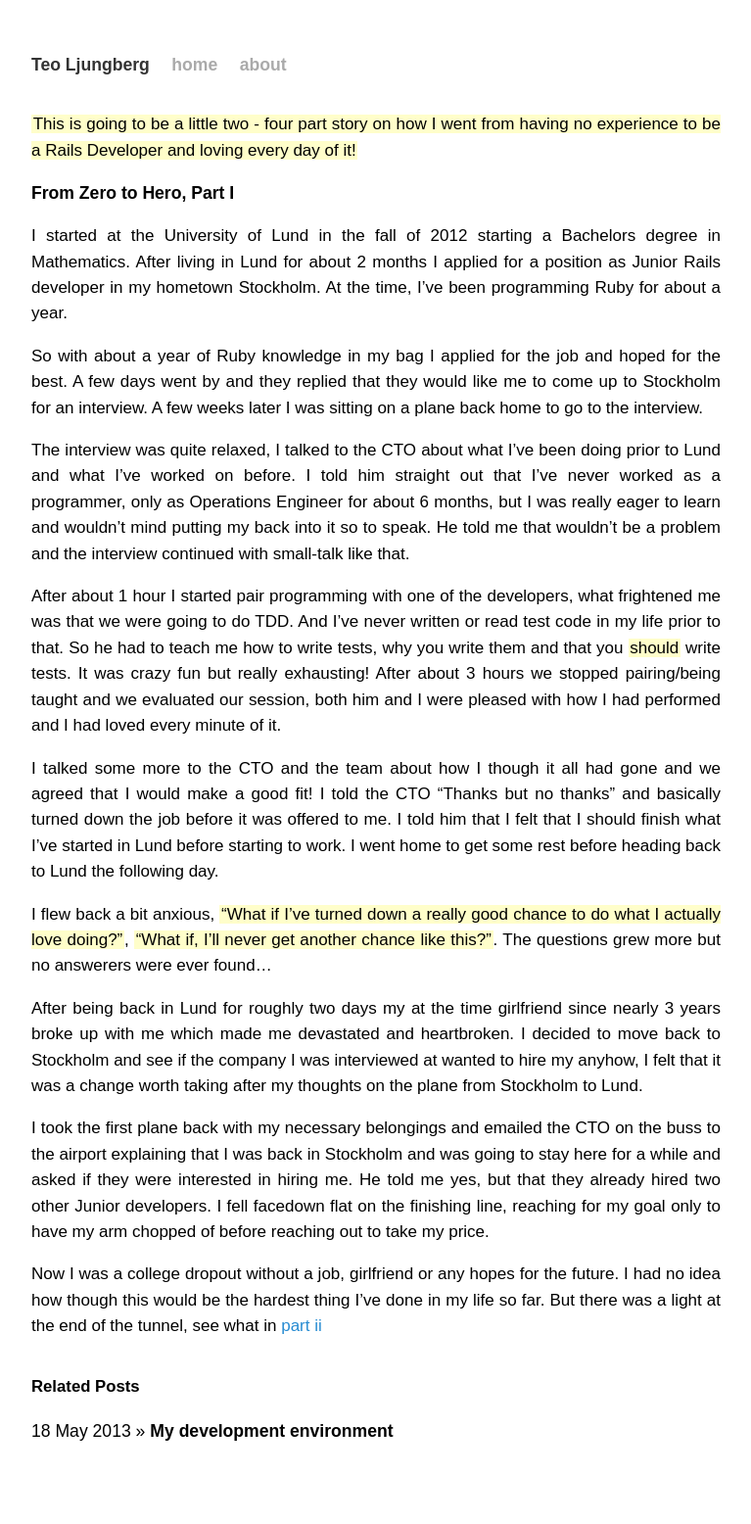
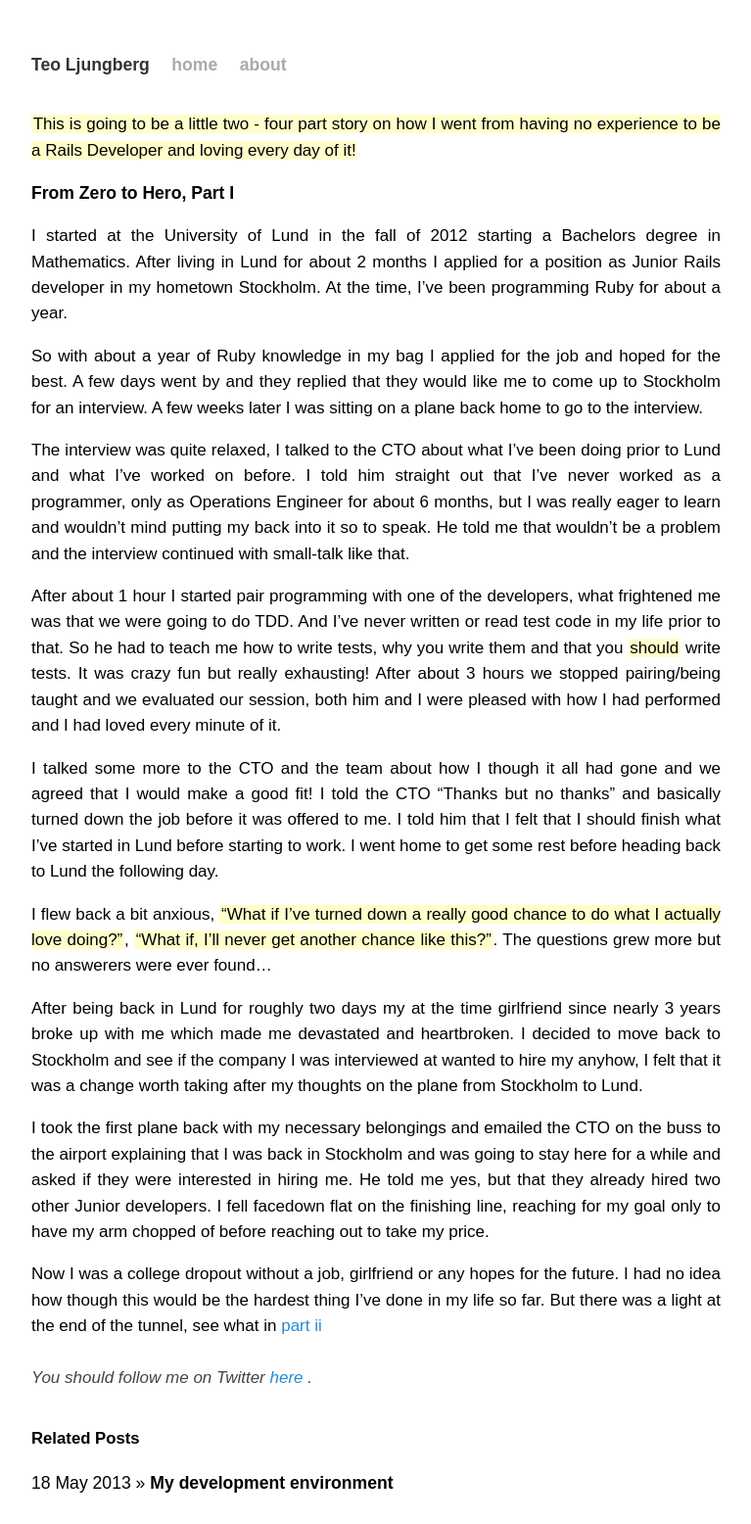
Before and after one commit to metamorfos/metamorfos.github.io, a Jekyll site: the page built from _posts/2013-04-17-from-zero-to-hero-part-1.md, in a window 1280 px wide. Shown: the whole page at 98% size, without its empty margins (256-1023 px from the left). Built offline with Jekyll 4.4.1, drawn with Linux system fonts in a browser that asks for light colours; before the commit the page ends 1503 px from its top, so only the background shows below that.

Commit message:
Added footer for with twitter link

```diff
--- a/_layouts/post.html
+++ b/_layouts/post.html
@@ -5,11 +5,17 @@ layout: default
     {{ content }}
 </div>
 
+<div id="follow">
+    <p id='twitter'>
+        You should follow me on Twitter <a href="{{ site.author.twitter }}" target="_blank" onClick="_gaq.push(['_trackEvent', 'Post', 'Click', 'Twitter']);">here </a>.
+    </p>
+</div>
+
 <div id="related">
     <h2> Related Posts </h2>
     <ul class="posts">
         {% for post in site.related_posts limit:3 %}
-          <li><span>{{ post.date | date_to_string }}</span> &raquo; <a class="extra" href="{{ post.url }}">{{ post.title }}</a></li>
+            <li><span>{{ post.date | date_to_string }}</span> &raquo; <a class="extra" href="{{ post.url }}">{{ post.title }}</a></li>
         {% endfor %}
         <br />
     </ul>
--- a/css/screen.css
+++ b/css/screen.css
@@ -141,3 +141,12 @@ ul.unindent li {
 #related h2 {
   margin-bottom: 1em;
 }
+
+#follow {
+  margin-top: 1.5em;
+}
+
+#follow #twitter {
+  font-style: italic;
+  color: #444;
+}
```
